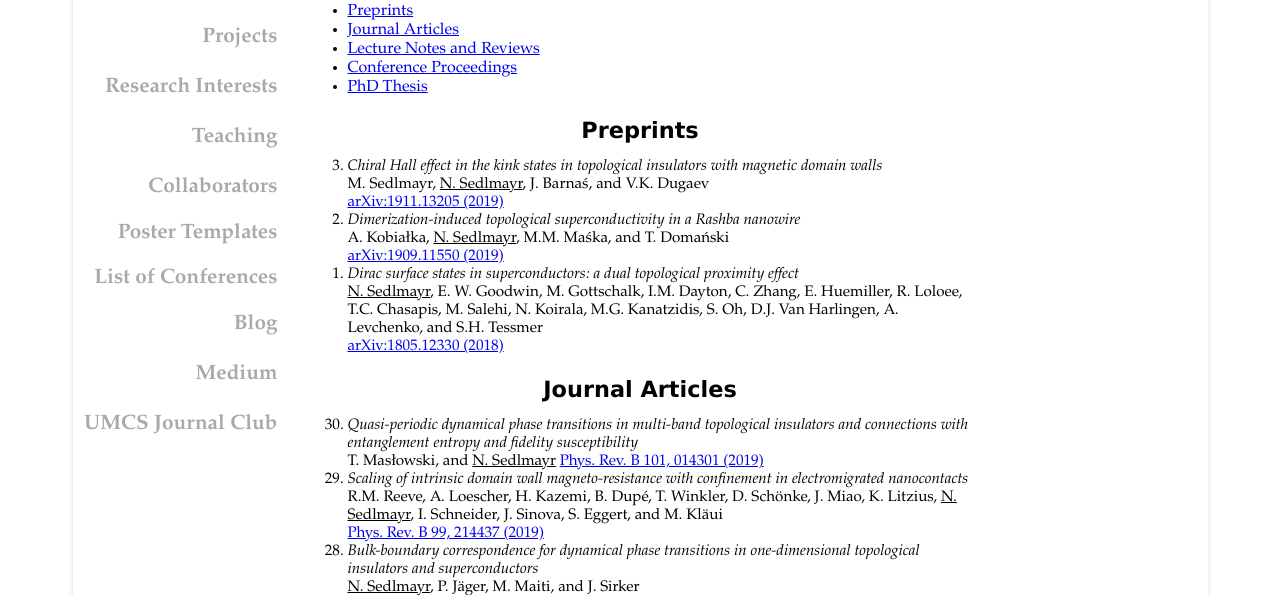
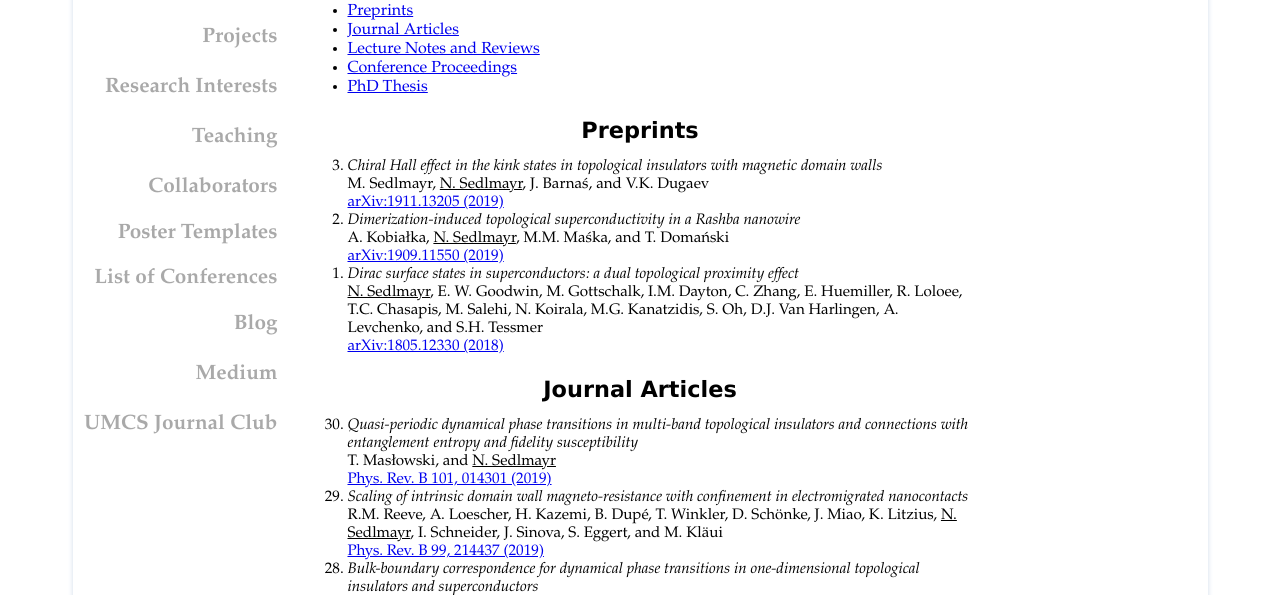
Before and after one commit to nsedlmayr/nsedlmayr.github.io, a plain HTML site: page publications.html in a window 1280 px wide. Shown: the part 204-799 px from the top of the page. Drawn offline with Linux system fonts and the light colour scheme.

Commit message:
publications

```diff
--- a/publications.html
+++ b/publications.html
@@ -74,7 +74,7 @@
 
       <ol reversed class="pubs">
         <li><i>Quasi-periodic dynamical phase transitions in multi-band topological insulators and connections with entanglement entropy and fidelity susceptibility</i><br>
-        T. Masłowski, and <u>N. Sedlmayr</u>
+        T. Masłowski, and <u>N. Sedlmayr</u><br>
         <a href="https://doi.org/10.1103/PhysRevB.101.014301">Phys. Rev. B 101, 014301 (2019)</a>
         <li><i>Scaling of intrinsic domain wall magneto-resistance with confinement in electromigrated nanocontacts</i><br>
         R.M. Reeve, A. Loescher, H. Kazemi, B. Dupé, T. Winkler, D. Schönke,
```
